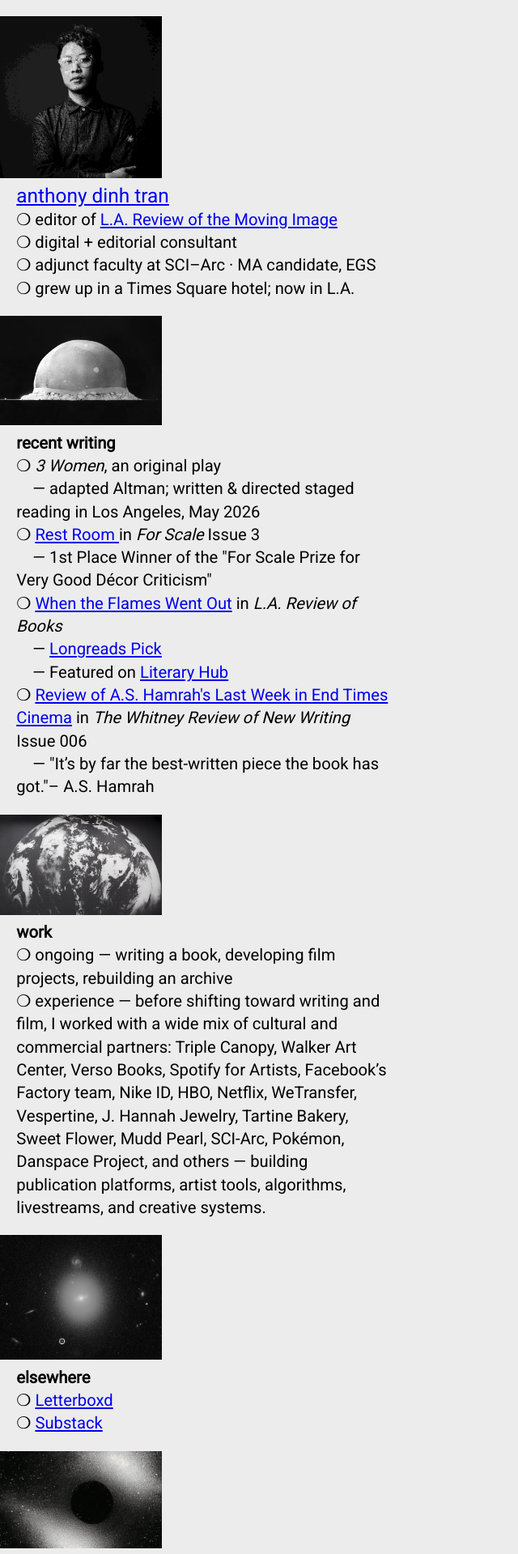
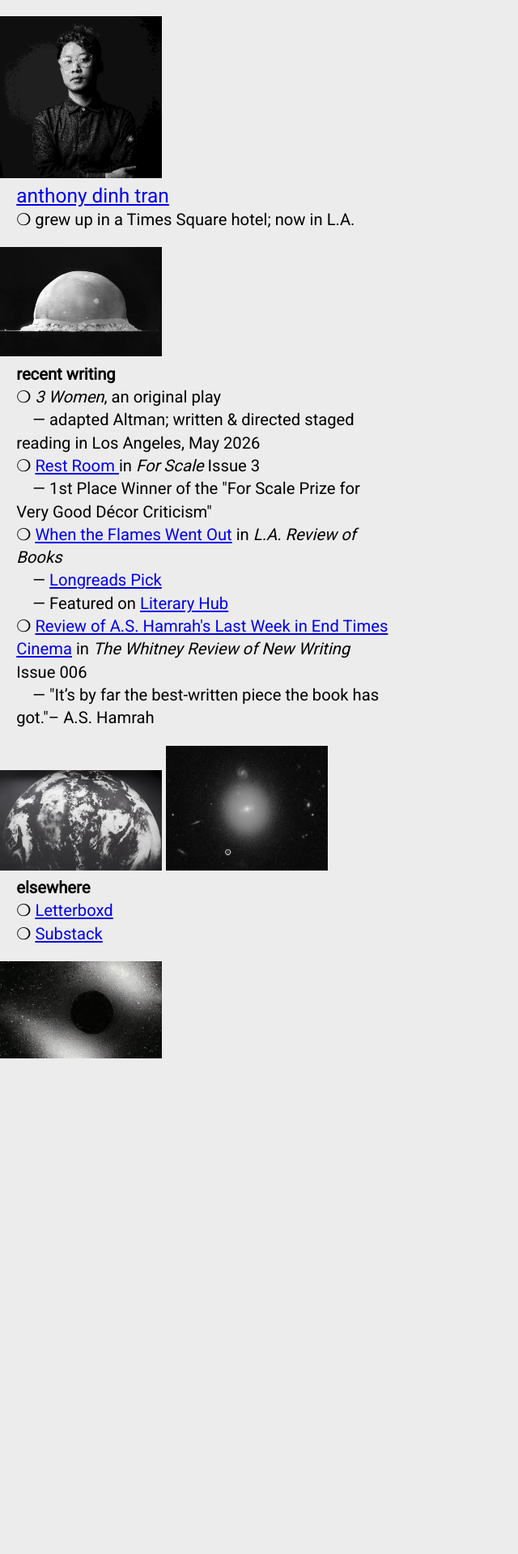
Before and after one commit to atran/atran.github.io, a Jekyll site: the page built from index.md, in a window 1280 px wide. Shown: the whole page at 81% size, without its empty margins (0-640 px from the left). Built offline with Jekyll 4.4.1, drawn with Linux system fonts in a browser that asks for light colours; after the commit the page ends 1315 px from its top, so only the background shows below that.

Commit message:
Comment out editor and work sections
Commented out editor and work sections in flat.html.

```diff
--- a/_layouts/flat.html
+++ b/_layouts/flat.html
@@ -32,9 +32,9 @@
 
   <div>
     <h1><a href="mailto:studio+www@anthonytran.info">anthony dinh tran</a></h1><br />
-    ❍ editor of <a target="_blank" href="https://lamovingimage.com/">L.A. Review of the Moving Image</a><br />
+    <!-- ❍ editor of <a target="_blank" href="https://lamovingimage.com/">L.A. Review of the Moving Image</a><br />
     ❍ digital + editorial consultant<br />
-    ❍ adjunct faculty at SCI–Arc · MA candidate, EGS<br />
+    ❍ adjunct faculty at SCI–Arc · MA candidate, EGS<br /> -->
     ❍ grew up in a Times Square hotel; now in L.A.
   </div>
 
@@ -74,7 +74,7 @@
 
   <img src="/img/flat_home/earth.jpg" />
 
-  <div>
+  <!-- <div>
     <strong>work</strong>
     <br />
     ❍ ongoing — writing a book, developing film projects, rebuilding an archive
@@ -84,7 +84,7 @@
     Netflix, WeTransfer, Vespertine, J. Hannah Jewelry, Tartine Bakery, Sweet Flower, Mudd Pearl, SCI-Arc,
     Pokémon, Danspace Project, and others — building publication platforms, artist tools, algorithms,
     livestreams, and creative systems.
-  </div>
+  </div> -->
 
   <!-- <div>
     <strong>work</strong>
```
